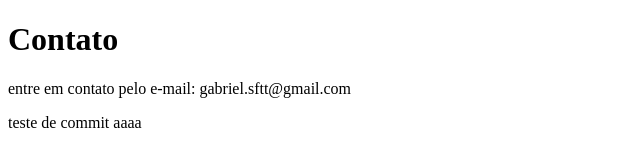
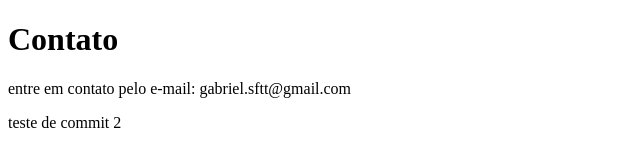
Before and after one commit to GabrielSofiatti/test-github, a plain HTML site: page contato.html in a window 1280 px wide. Shown: the full height of the page, 0-640 px from the left. Drawn offline with Linux system fonts and the light colour scheme.

Commit message:
teste commit 2

```diff
--- a/contato.html
+++ b/contato.html
@@ -8,6 +8,6 @@
 <body>
     <h1>Contato</h1>
     <p>entre em contato pelo e-mail: gabriel.sftt@gmail.com</p>
-    <p>teste de commit aaaa</p>
+    <p>teste de commit 2</p>
 </body>
 </html>
```
